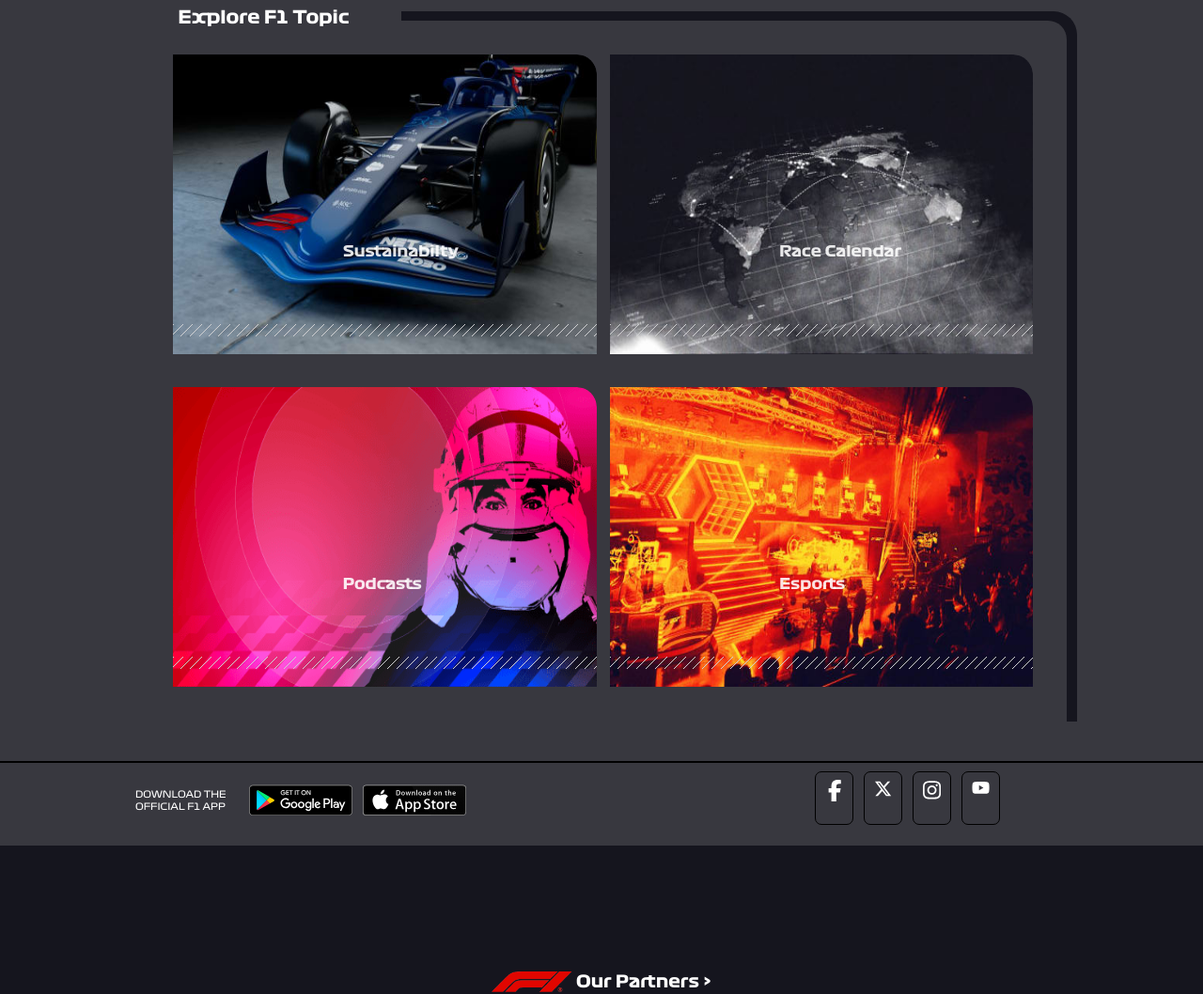
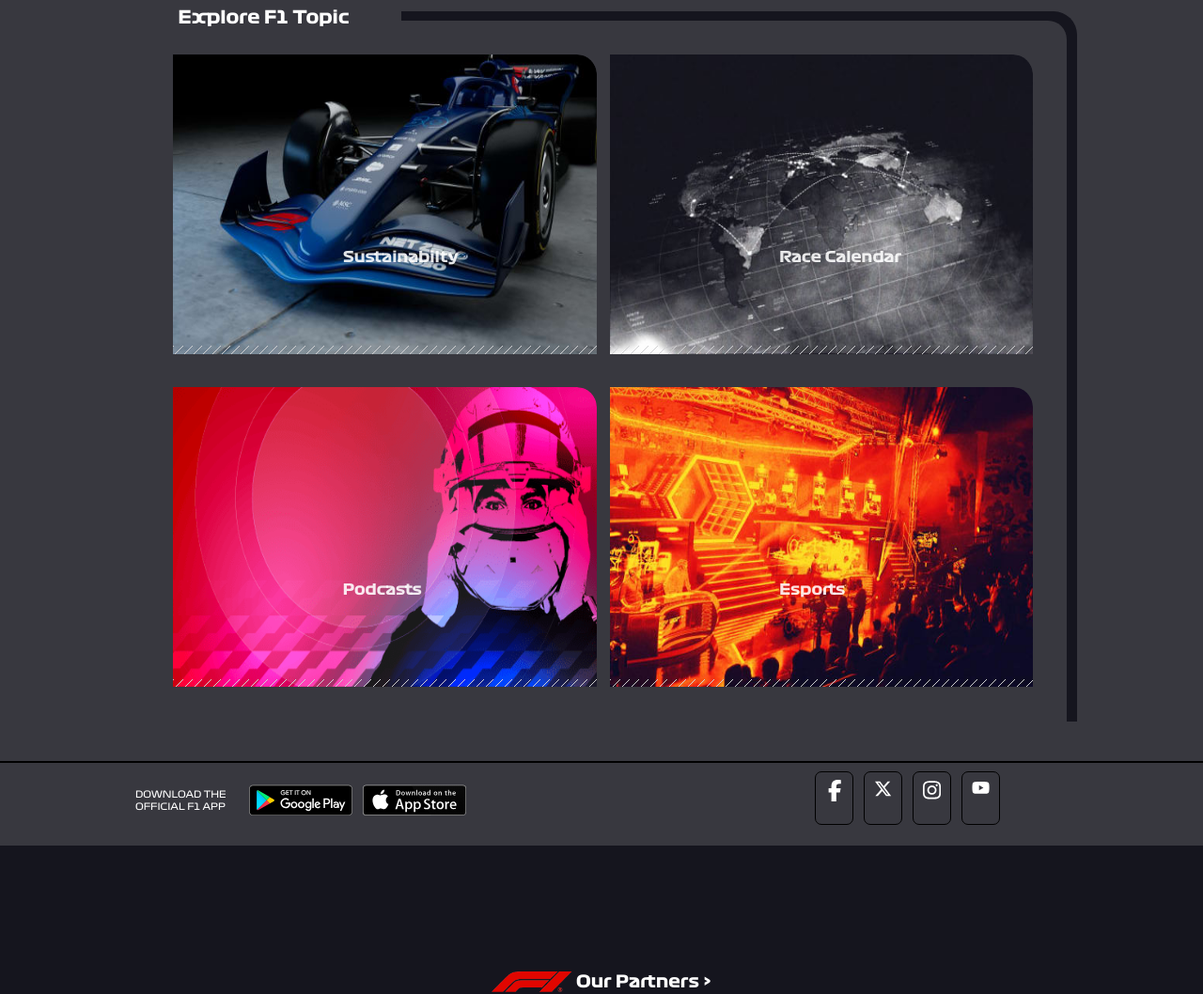
Before and after one commit to JasirBasheer/FormulaOe, a plain HTML site: page index.html in a window 1280 px wide. Shown: the part 7290-8348 px from the top of the page at 94% size. Drawn offline with nearby package versions, Linux system fonts and the light colour scheme.

Commit message:
finalcode1.4

```diff
--- a/formulaOne.css
+++ b/formulaOne.css
@@ -2251,7 +2251,7 @@ justify-content: center;
 
 .exploreF1Topiccsstitle {
     display: flex;
-    margin-top: -123px;
+    margin-top: -26%;
     margin-left: 40%;
     font-family: f1Bold;
     position: relative;
@@ -2260,7 +2260,7 @@ justify-content: center;
 .explorehoverefx{
     width: 100%;
     height: 13px;
-    margin-top: 15%;
+    margin-top: 19%;
     color: #000;
     background-image: url(assests/gray3-x1.png);
     position: relative;
```
